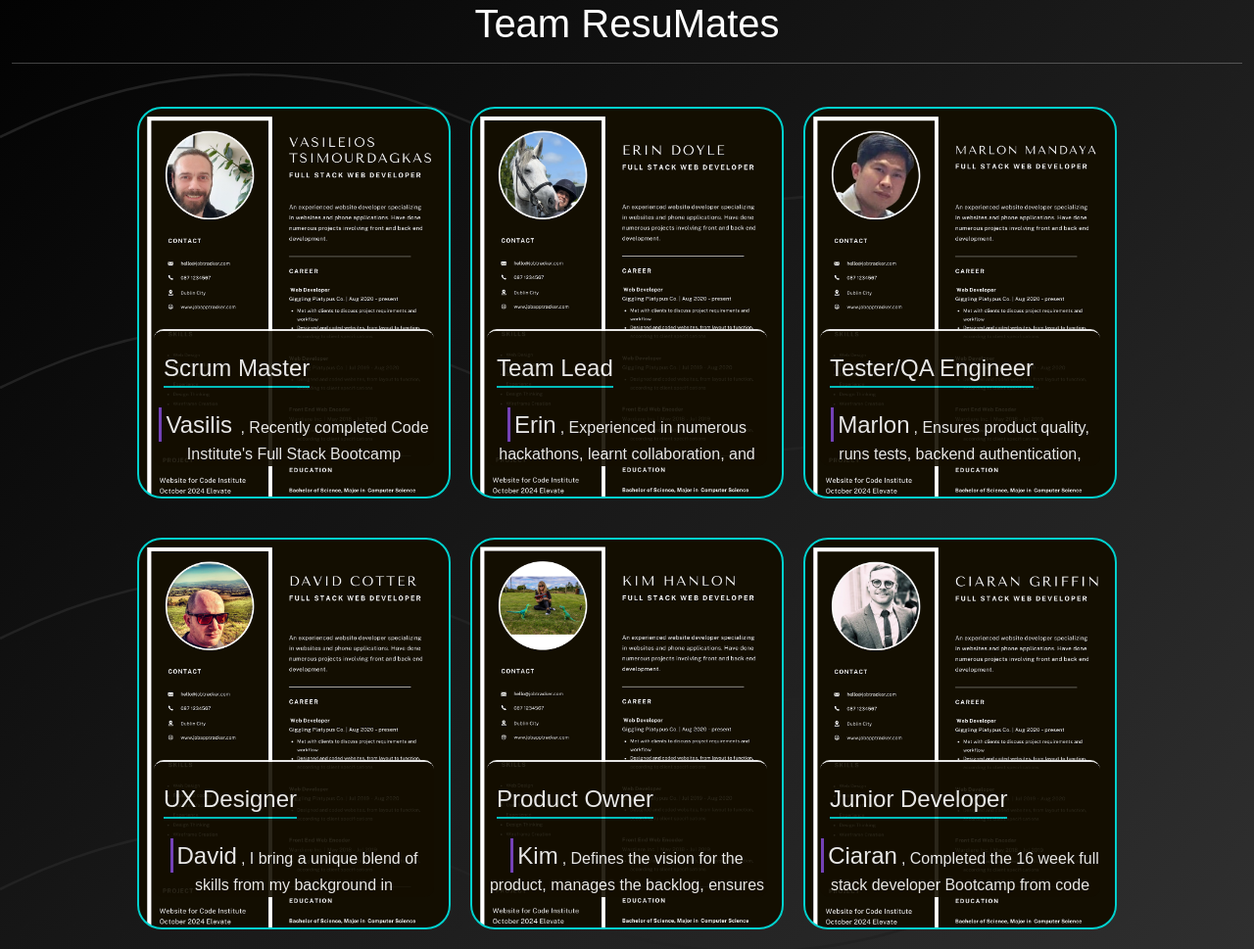
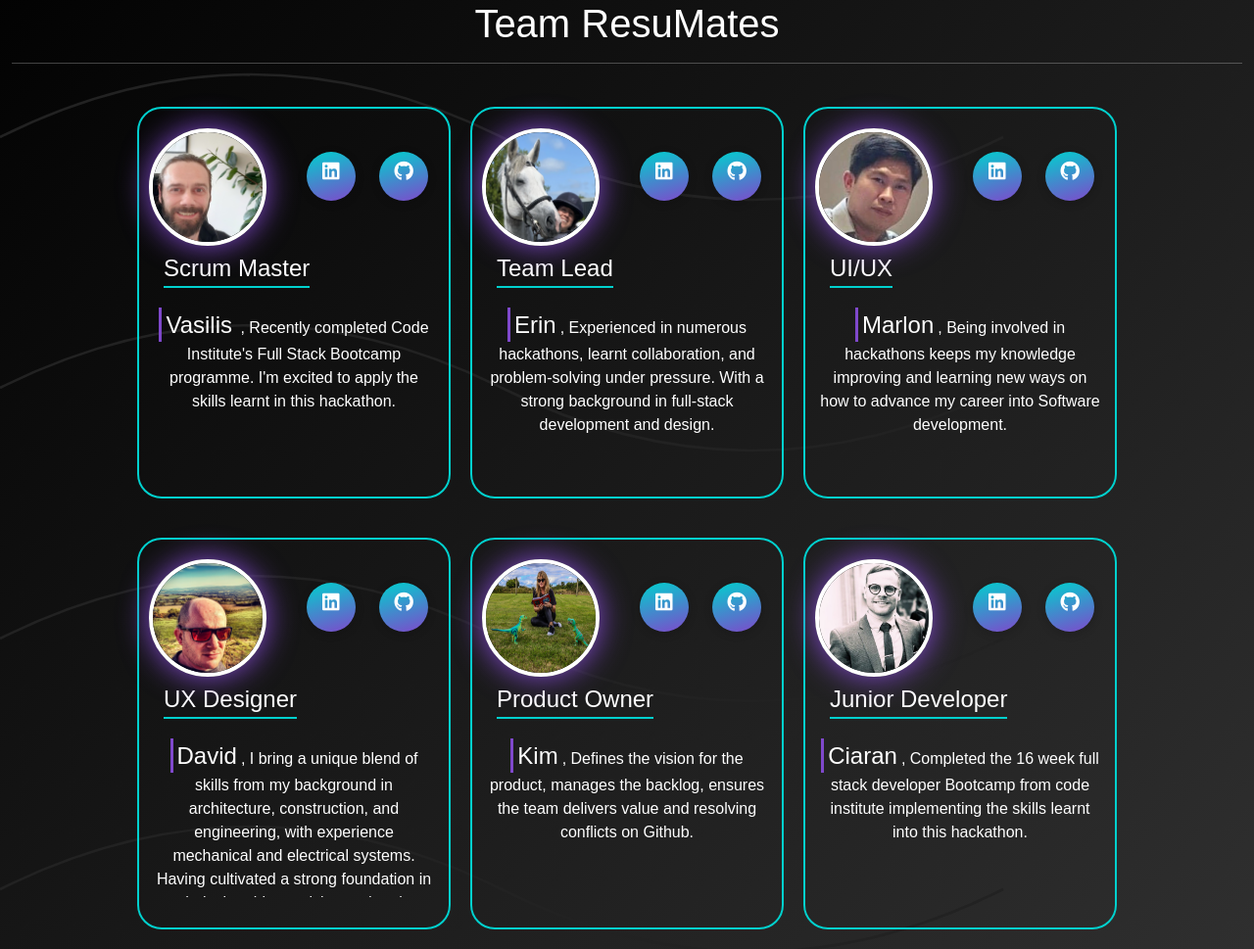
Before and after one commit to Vasileios20/JobAppTracker, a Django app: page /team/ in a window 1280 px wide. Shown: the part 116-1085 px from the top of the page at 98% size. Run offline with Django 4.2, Linux system fonts and the light colour scheme; some libraries are stand-ins or nearby versions.

Commit message:
add profile images and update team page template

```diff
--- a/home/templates/team.html
+++ b/home/templates/team.html
@@ -5,15 +5,14 @@
     <h1>Team ResuMates</h1>
     <hr />
     <div class="card-container mt-4 row justify-content-center">
-      <div class="profile-card card-1 col-xl-3 col-lg-5 col-md-5">
-        <div class="top"></div>
-        <div class="bottom">
-          <p class="role">Scrum Master</p>
-          <p class="info">
-            <span class="name-info">Vasilis</span>
-            , Recently completed Code Institute's Full Stack Bootcamp programme.
-            I'm excited to apply the skills learnt in this hackathon.
-          </p>
+      <div class="profile-card  col-xl-3 col-lg-5 col-md-5">
+        <div class="top">
+          <img
+            class="circle-img"
+            src="{% static 'images/vasPr.png' %}"
+            alt="profile image"
+          />
+          <div class="mx-auto mt-4">
             <a
               href="https://www.linkedin.com/in/vasileios-tsimourdagkas/"
               target="_blank"
@@ -32,16 +31,23 @@
             ></a>
           </div>
         </div>
-      <div class="profile-card card-2 col-xl-3 col-lg-5 col-md-5">
-        <div class="top"></div>
         <div class="bottom">
-          <p class="role">Team Lead</p>
+          <p class="role">Scrum Master</p>
           <p class="info">
-            <span class="name-info">Erin</span>, Experienced in numerous
-            hackathons, learnt collaboration, and problem-solving under
-            pressure. With a strong background in full-stack development and
-            design.
+            <span class="name-info">Vasilis</span>
+            , Recently completed Code Institute's Full Stack Bootcamp programme.
+            I'm excited to apply the skills learnt in this hackathon.
           </p>
+        </div>
+      </div>
+      <div class="profile-card  col-xl-3 col-lg-5 col-md-5">
+        <div class="top">
+          <img
+            class="circle-img"
+            src="{% static 'images/ern_pr.png' %}"
+            alt="profile image"
+          />
+          <div class="mx-auto mt-4">
             <a
               href="https://www.linkedin.com/in/erinvdoyle"
               target="_blank"
@@ -60,15 +66,24 @@
             ></a>
           </div>
         </div>
-      <div class="profile-card card-3 col-xl-3 col-lg-5 col-md-5">
-        <div class="top"></div>
         <div class="bottom">
-          <p class="role">Tester/QA Engineer</p>
+          <p class="role">Team Lead</p>
           <p class="info">
-            <span class="name-info">Marlon</span>, Ensures product quality, runs
-            tests, backend authentication, README documentation and prevents
-            bugs from reaching production.
+            <span class="name-info">Erin</span>, Experienced in numerous
+            hackathons, learnt collaboration, and problem-solving under
+            pressure. With a strong background in full-stack development and
+            design.
           </p>
+        </div>
+      </div>
+      <div class="profile-card col-xl-3 col-lg-5 col-md-5">
+        <div class="top">
+          <img
+            class="circle-img"
+            src="{% static 'images/marlon_pr.jpeg' %}"
+            alt="profile image"
+          />
+          <div class="mx-auto mt-4">
             <a
               href="https://www.linkedin.com/in/marlon-mandaya-544172234/"
               target="_blank"
@@ -87,19 +102,23 @@
             ></a>
           </div>
         </div>
-      <div class="profile-card card-4 col-xl-3 col-lg-5 col-md-5">
-        <div class="top"></div>
         <div class="bottom">
-          <p class="role">UX Designer</p>
+          <p class="role">UI/UX</p>
           <p class="info">
-            <span class="name-info">David</span>, I bring a unique blend of skills from my background in architecture,
-            construction, and engineering, with experience mechanical and electrical systems.
-            Having cultivated a strong foundation in technical problem-solving and project management,
-            I am now fully immersed in Full Stack Development. This hackathon marks a key milestone in
-            my journey, as I apply my interdisciplinary knowledge to tackle innovative challenges in tech.
-            I am excited about using my skills to create impactful solutions, while continuously learning
-            and growing in the fast-paced world of software development.
+            <span class="name-info">Marlon</span>, Being involved in hackathons
+            keeps my knowledge improving and learning new ways on how to advance
+            my career into Software development.
           </p>
+        </div>
+      </div>
+      <div class="profile-card col-xl-3 col-lg-5 col-md-5">
+        <div class="top">
+          <img
+            class="circle-img"
+            src="{% static 'images/david_pr.png' %}"
+            alt="profile image"
+          />
+          <div class="mx-auto mt-4">
             <a
               href="www.linkedin.com/in/david-cotter-junior-software-developer"
               target="_blank"
@@ -118,15 +137,30 @@
             ></a>
           </div>
         </div>
-      <div class="profile-card card-5 col-xl-3 col-lg-5 col-md-5">
-        <div class="top"></div>
         <div class="bottom">
-          <p class="role">Product Owner</p>
+          <p class="role">UX Designer</p>
           <p class="info">
-            <span class="name-info">Kim</span>, Defines the vision for the
-            product, manages the backlog, ensures the team delivers value and
-            resolving conflicts on Github.
+            <span class="name-info">David</span>, I bring a unique blend of
+            skills from my background in architecture, construction, and
+            engineering, with experience mechanical and electrical systems.
+            Having cultivated a strong foundation in technical problem-solving
+            and project management, I am now fully immersed in Full Stack
+            Development. This hackathon marks a key milestone in my journey, as
+            I apply my interdisciplinary knowledge to tackle innovative
+            challenges in tech. I am excited about using my skills to create
+            impactful solutions, while continuously learning and growing in the
+            fast-paced world of software development.
           </p>
+        </div>
+      </div>
+      <div class="profile-card col-xl-3 col-lg-5 col-md-5">
+        <div class="top">
+          <img
+            class="circle-img"
+            src="{% static 'images/kim_pr.png' %}"
+            alt="profile image"
+          />
+          <div class="mx-auto mt-4">
             <a
               href="https://www.linkedin.com/in/kimhanlon291354/"
               target="_blank"
@@ -145,15 +179,23 @@
             ></a>
           </div>
         </div>
-      <div class="profile-card card-6 col-xl-3 col-lg-5 col-md-5">
-        <div class="top"></div>
         <div class="bottom">
-          <p class="role">Junior Developer</p>
+          <p class="role">Product Owner</p>
           <p class="info">
-            <span class="name-info">Ciaran</span>, Completed the 16 week full
-            stack developer Bootcamp from code institute implementing the skills
-            learnt into this hackathon.
+            <span class="name-info">Kim</span>, Defines the vision for the
+            product, manages the backlog, ensures the team delivers value and
+            resolving conflicts on Github.
           </p>
+        </div>
+      </div>
+      <div class="profile-card col-xl-3 col-lg-5 col-md-5">
+        <div class="top">
+          <img
+            class="circle-img"
+            src="{% static 'images/cair_pr_img.jpg' %}"
+            alt="profile image"
+          />
+          <div class="mx-auto mt-4">
             <a
               href="https://www.linkedin.com/in/ciaran-griffin-2534622a5/"
               target="_blank"
@@ -172,23 +214,15 @@
             ></a>
           </div>
         </div>
-      <!-- <div class="profile-card card-7 col-xl-3 col-lg-5 col-md-5">
-        <div class="top"></div>
         <div class="bottom">
-          <p class="role">Frontend Designer</p>
+          <p class="role">Junior Developer</p>
           <p class="info">
-            <span class="name-info">Neha</span>, Currently working through the
-            Full Stack Software Developer Diploma. Excited to be applying the
-            skills I've learnt to my very first Hackathon!
+            <span class="name-info">Ciaran</span>, Completed the 16 week full
+            stack developer Bootcamp from code institute implementing the skills
+            learnt into this hackathon.
           </p>
-          <a href="" target="_blank" rel="noopener noreferrer" class="mt-4">
-            <i class="fab fa-linkedin linkedin-icon"></i
-          ></a>
-          <a href="" target="_blank" rel="noopener noreferrer" class="mt-4">
-            <i class="fab fa-github"></i
-          ></a>
         </div>
-      </div> -->
+      </div>
     </div>
   </div>
 </div>
--- a/static/css/style.css
+++ b/static/css/style.css
@@ -1026,28 +1026,26 @@ body.dark-mode {
     box-shadow: 0px 0px 30px 1px #7f48cb;
   }
 
-  .card-1 {
-    background-image: url('../images/vas_pr.png');
+  .top {
+    border-radius: 25px 25px 0 0;
+    height: 100px;
+    width: 100%;
+    position: absolute;
+    top: 0;
+    left: 0;
+    display: flex;
   }
 
-  .card-2 {
-    background-image: url('../images/erin_pr.png');
+  .profile-card img {
+    margin: 20px 20px 0 10px;
   }
 
-  .card-3 {
-    background-image: url('../images/mar_pr.png');
-  }
-
-  .card-4 {
-    background-image: url('../images/david_pr.png');
-  }
-
-  .card-5 {
-    background-image: url('../images/kim_pr.png');
-  }
-
-  .card-6 {
-    background-image: url('../images/cair_pr.png');
+  .circle-img {
+    border-radius: 50%;
+    border: 4px solid #FFFF;
+    box-shadow: 0px 0px 30px 1px #7f48cb;
+    width: 120px;
+    height: 120px;
   }
 
   .name-info {
@@ -1073,14 +1071,10 @@ body.dark-mode {
   }
 
   .bottom {
-    margin-top: 200px;
-    overflow-y: auto !important;
+    margin-top: 100px;
+    overflow-y: hidden;
     border-radius: 10px;
-    border-top:2px solid#FFFFFF;
-    background-color: #130e01;
-    opacity: 0.8;
-    opacity: 0.9;
-    height: 140px;
+    height: 240px;
   }
 
   .info {
```
Also changed, not shown: static/images/cair_pr_img.jpg (added), static/images/david_pr.png, static/images/erin_pr.png (deleted), static/images/ern_pr.png (added), static/images/kim_pr.png, static/images/marlon_pr.jpeg (added), static/images/vasPr.png (added). Lines whose indentation alone changed are shown as unchanged.
